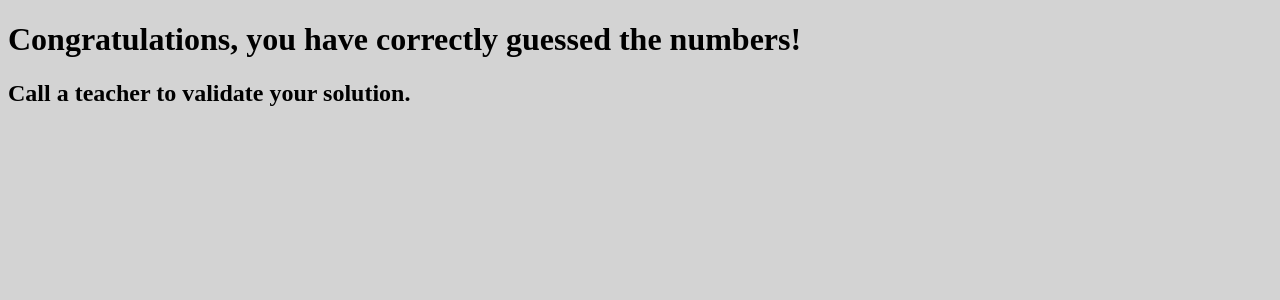
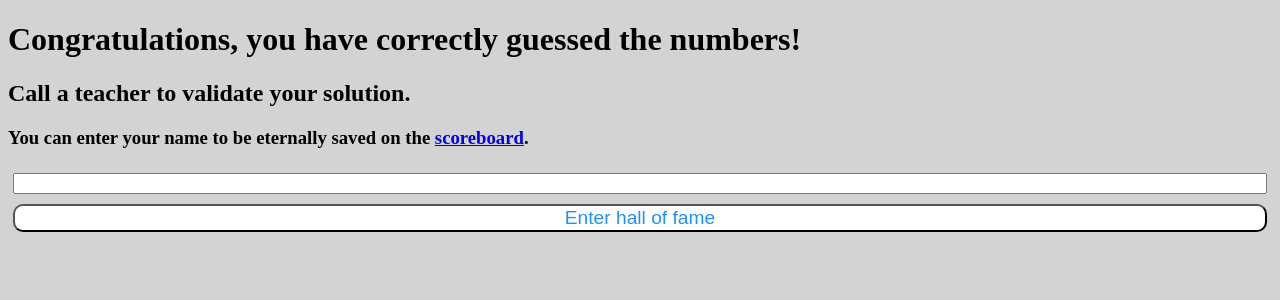
Before and after one commit to superxwebdeveloper/loto, a Flask app: page /winner in a window 1280 px wide. Shown: the top 300 px of the page. Run offline with Flask 2, Linux system fonts and the light colour scheme; the visitor is signed in with stand-in values (Sample User, id 1).

Commit message:
Add scoreboardé

```diff
--- a/main.py
+++ b/main.py
@@ -6,6 +6,8 @@ import time
 
 app = Flask(__name__)
 app.secret_key = os.environ.get("SECRET_KEY")
+
+scoreboard_folder = "/home/web/scoreboard/"
 
 def challenge():
     random.seed(int(time.time()))
@@ -52,7 +54,7 @@ def verify():
         session["state"] = "winner"
     if session["state"] != "winner":
         abort(403, "You have not won the game!")
-    return render_template("win.html")
+    return render_template("win.html", time=int(time.time()))
 
 @app.route("/login", methods=["GET", "POST"])
 def login_page():
@@ -62,6 +64,21 @@ def login_page():
             return redirect("/", 302)
     return render_template("login.html", failed=(request.method=="POST"))
 
+@app.route("/scoreboard", methods=["GET", "POST"])
+def scoreboard():
+    if request.method == "POST":
+        if 'state' not in session or session["state"] != "winner":
+            return redirect("/login", 302)
+        with open(scoreboard_folder + request.form["date"], "a+") as f:
+            f.write(request.form["name"])
+    winners = []
+    timestamps = [int(t) for t in os.listdir(scoreboard_folder)]
+    timestamps.sort()
+    for t in timestamps:
+        with open(scoreboard_folder + str(t)) as f:
+            winners.append(f.read())
+    return render_template("scoreboard.html", winners=winners)
+
 if __name__ == "__main__":
     app.secret_key = "debugKey"
     app.run(host="127.0.0.1", debug=True, port=5000)
--- a/static/css/loto.css
+++ b/static/css/loto.css
@@ -45,3 +45,16 @@ html {
 .login input {
     margin: 5px;
 }
+
+.line {
+    display: flex;
+    font-size: larger;
+}
+
+.line div {
+    margin: 10px;
+}
+
+.line img {
+    height: 40px;
+}
--- a/templates/win.html
+++ b/templates/win.html
@@ -6,4 +6,11 @@
 <body>
     <h1>Congratulations, you have correctly guessed the numbers!</h1>
     <h2>Call a teacher to validate your solution.</h2>
+
+    <h3>You can enter your name to be eternally saved on the <a href="/scoreboard">scoreboard</a>.</h3>
+    <form action="/scoreboard" method="post" class="login">
+        <input type="text" name="name" id="name">
+        <input type="hidden" name="date" id="date" value={{ time }}>
+        <input type="submit" class="validate" value="Enter hall of fame">
+    </form>
 </body>
```
Also changed, not shown: templates/scoreboard.html (added, +25 -0 lines), README.md.
